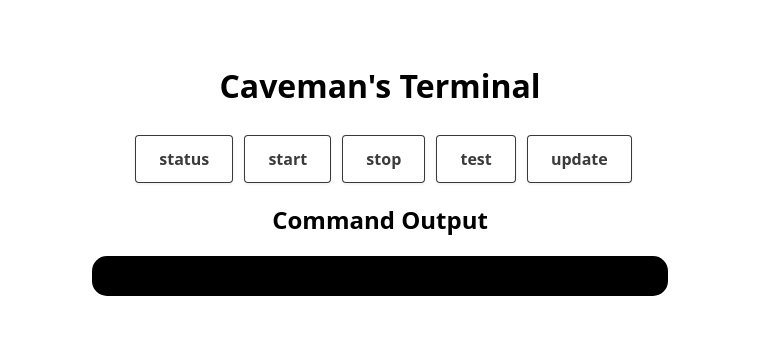
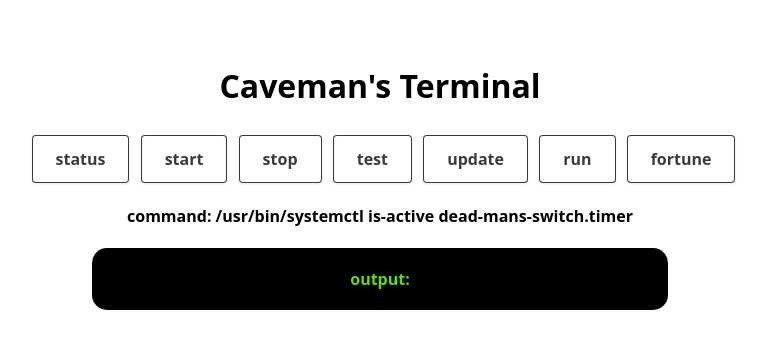
Before and after one commit to cdrummey216/dead-mans-switch, a PHP site: page /shell.php?execute=1 in a window 1280 px wide. Shown: the top 349 px of the page, without its empty margins (260-1026 px from the left). Run offline with PHP 8.4, Linux system fonts and the light colour scheme.

Commit message:
Add files via upload

```diff
--- a/html/shell.php
+++ b/html/shell.php
@@ -1,36 +1,10 @@
 <!DOCTYPE html>
-<?php
-    $output = "";
-    $command = "";
-    switch ($_GET['execute']) {
-        case 1:
-            $command ="/usr/bin/systemctl is-active dead-mans-switch.timer";
-            $output = shell_exec($command);
-            break;
-        case 2:
-            $command ="/usr/bin/systemctl start dead-mans-switch.service";
-            $output = shell_exec($command);
-            break;
-	case 3:
-            $command ="/usr/bin/systemctl stop dead-mans-switch.service";
-            $output = shell_exec($command);
-            break;
-	case 4:
-            $command ="/usr/bin/bash /var/www/html/dms_test.sh";
-            $output = shell_exec($command);
-            break;
-	case 5:
-            $command ="/usr/bin/bash /var/www/html/dms-update.sh";
-            $output = shell_exec($command);
-            break;
-        default: die("Missing Command");
-    }
-?>
+
 <html lang="en">
 <head>
     <meta charset="UTF-8">
-    <title>Restricted Area</title>
-    <LINK href="style.css" rel="stylesheet" type="text/css">
+    <title>Caveman's Terminal</title>
+    <LINK rel="stylesheet" href="style.css?v=<?php echo time(); ?>" type="text/css">
     <style>
         body {
             margin: 5vw;
@@ -41,8 +15,7 @@
         form {
             width: 30vw;
         }
-    </style>
-    <style>
+
 .clock {
     color: black;
     font-size: 60px;
@@ -71,6 +44,41 @@
 
 </style>
 </head>
+<?php
+    $output = "";
+    $command = "";
+    switch ($_GET['execute']) {
+        case 1:
+            $command ="/usr/bin/systemctl is-active dead-mans-switch.timer";
+            $output = shell_exec($command);
+            break;
+        case 2:
+            $command ="/usr/bin/systemctl start dead-mans-switch.service";
+            $output = shell_exec($command);
+            break;
+	case 3:
+            $command ="/usr/bin/systemctl stop dead-mans-switch.service";
+            $output = shell_exec($command);
+            break;
+	case 4:
+            $command ="/usr/bin/bash /var/www/html/dms_test.sh";
+            $output = shell_exec($command);
+            break;
+	case 5:
+            $command ="/usr/bin/bash /var/www/html/dms-update.sh";
+            $output = shell_exec($command);
+            break;
+        case 6:
+            $command ="/usr/bin/bash /var/www/html/dms.sh";
+            $output = shell_exec($command);
+            break;
+        case 7:
+            $command ="/usr/games/fortune";
+            $output = shell_exec($command);
+            break;
+        default: die("Missing Command");
+    }
+?>
 <body>
 	<h1>Caveman's Terminal</h1>
 
@@ -79,8 +87,9 @@
 	<a type="submit" class="button" href="?execute=3">stop</a>
     	<a type="submit" class="button" href="?execute=4">test</a>
     	<a type="submit" class="button" href="?execute=5">update</a>
-	<h2>Command Output</h4>
-	<div class="consolebody"><?php echo nl2br($output); ?></div>
-
+    	<a type="submit" class="button" href="?execute=6">run</a>
+    	<a type="submit" class="button" href="?execute=7">fortune</a>
+	<h4>command: <?php echo nl2br($command); ?></h4>
+	<div class="consolebody">output: <?php echo nl2br($output); ?></div>
 </body>
 </html>
```
